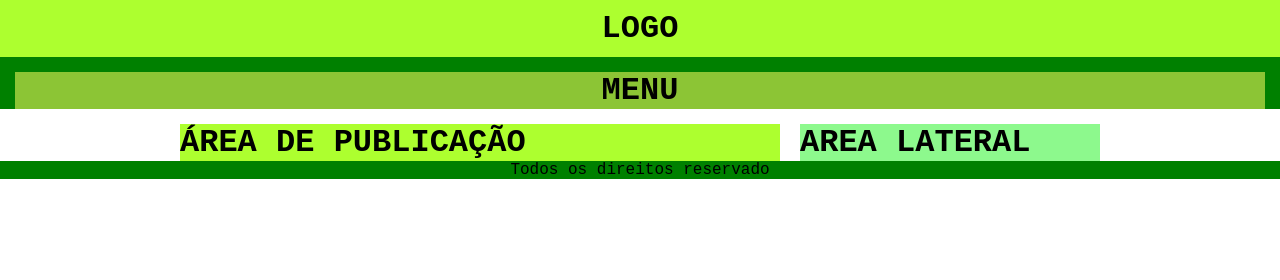
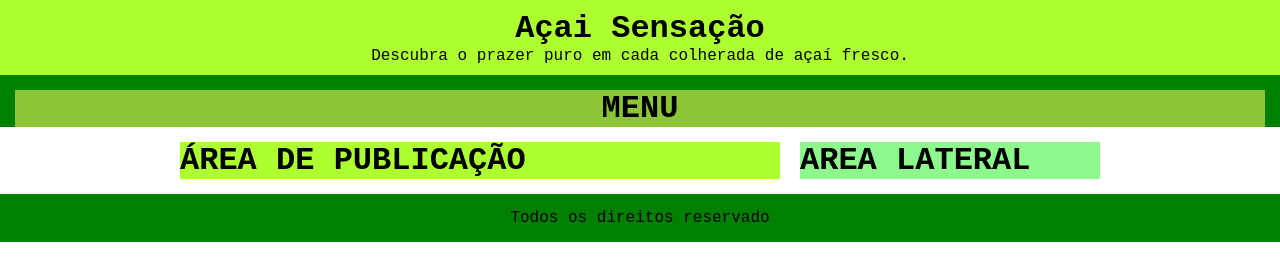
Before and after one commit to Julimarsmj/Site_Acai_Sensacao_v2, a plain HTML site: page index.html in a window 1280 px wide. Drawn offline with Linux system fonts and the light colour scheme.

Commit message:
Modificações
Algumas modificações no css, criando algumas id's, colocando novos títulos da página

```diff
--- a/css/estilo.css
+++ b/css/estilo.css
@@ -21,6 +21,10 @@ body{
     padding: 10px;
 }
 
+area_logo h1{
+    font-size: 1.8em;
+}
+
 #area_menu {
     background: rgb(140, 197, 53);
     margin: 15px;
@@ -36,6 +40,7 @@ body{
     background: greenyellow;
     width: 600px;
     float: left;
+    margin-bottom: 15px;
 }
 
 .conteudo_lateral {
@@ -47,7 +52,7 @@ body{
 /*Configuração do área rodape*/
 #area_rodape {
     clear: both;
-    margin-top: 30px;
+    padding: 15px;
     text-align: center;
     background: green;
 }
--- a/index.html
+++ b/index.html
@@ -11,7 +11,8 @@
         <div id="area_cabecalho">
 
             <div id="area_logo">
-                <h1>LOGO</h1>
+                <h1>Açai Sensação</h1>
+                <p>Descubra o prazer puro em cada colherada de açaí fresco.</p>
             </div>
 
             <div id="area_menu">
```
